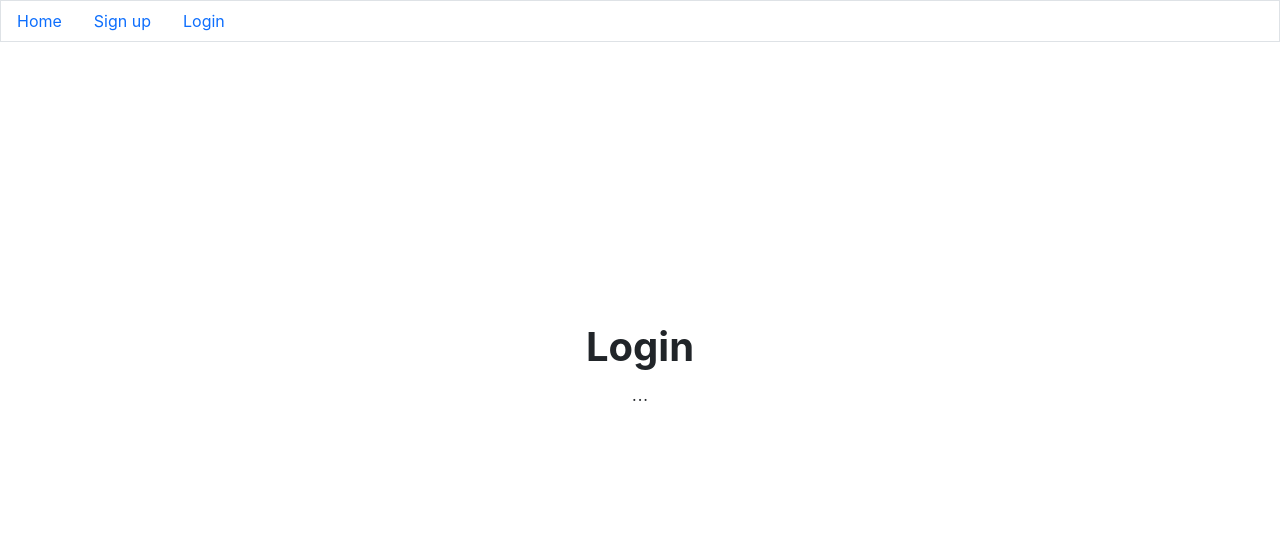
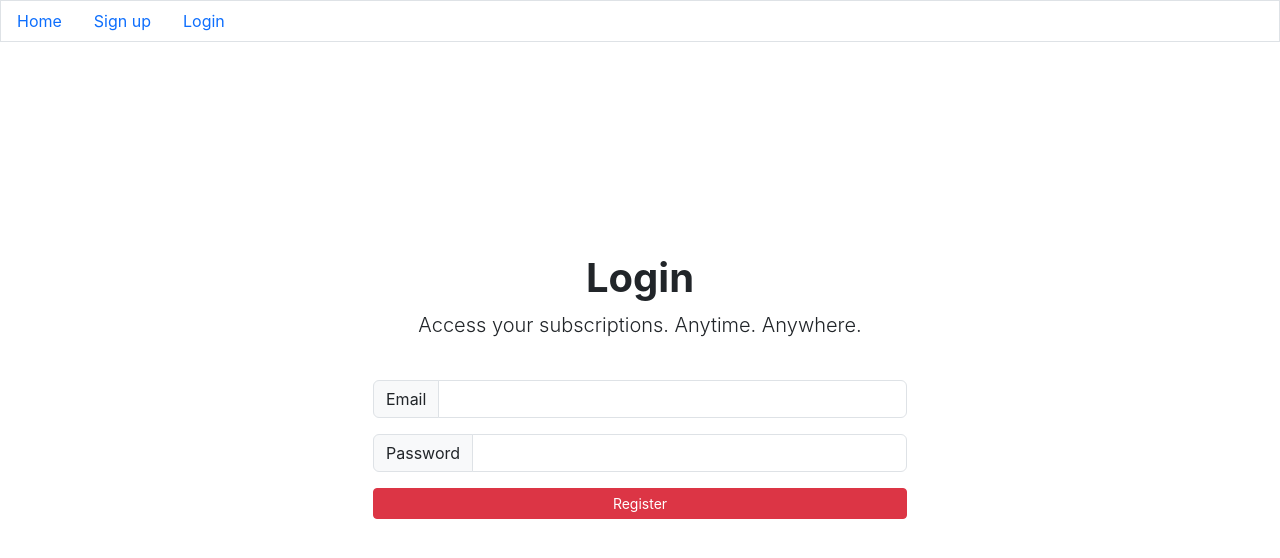
Before and after one commit to Engr-Aman-Sandhu/Subscription-App, a React (Create React App) app in the folder client/: page /login in a window 1280 px wide. Shown: the top 558 px of the page. Built offline with nearby package versions, Linux system fonts and the light colour scheme.

Commit message:
Login Page

```diff
--- a/client/src/Pages/Login.js
+++ b/client/src/Pages/Login.js
@@ -1,12 +1,68 @@
-import React from 'react';
+import React, { useState } from 'react';
+import Input from '../components/Input';
+import Button from '../components/Button';
+import axios from 'axios';
+import { toast } from 'react-hot-toast';
 
-const Login = () => {
+const Login = ({ history }) => {
+  const [email, setEmail] = useState('');
+  const [password, setPassword] = useState('');
+
+  const handleClick = async (e) => {
+    // console.log("email and password", email, password);
+    try {
+      e.preventDefault();
+      const { data } = await axios.post('http://localhost:8000/api/login', {
+        email,
+        password,
+      });
+      console.log(data);
+
+      if (data.error) {
+        toast.error(data.error);
+      } else {
+        setEmail('');
+        setPassword('');
+        history.push('/');
+      }
+    } catch (err) {
+      console.log(err);
+      toast.error('Something went wrong. Try again');
+    }
+  };
+
   return (
     <div className="d-flex justify-content-center" style={{ height: '80vh' }}>
       <div className="container align-items-center d-flex">
         <div className="row col-md-6 offset-md-3 text-center">
           <h1 className="pt-5 fw-bold">Login</h1>
-          <p className="lead pb-4">...</p>
+          <p className="lead pb-4">
+            Access your subscriptions. Anytime. Anywhere.
+          </p>
+
+          <div className="form-group">
+            <Input
+              label="Email"
+              type="email"
+              value={email}
+              setValue={setEmail}
+            />
+            <Input
+              label="Password"
+              type="password"
+              value={password}
+              setValue={setPassword}
+            />
+
+            <div className="d-grid">
+              <Button
+                handleClick={handleClick}
+                type="danger"
+                text="Register"
+                size="sm"
+              />
+            </div>
+          </div>
         </div>
       </div>
     </div>
```
